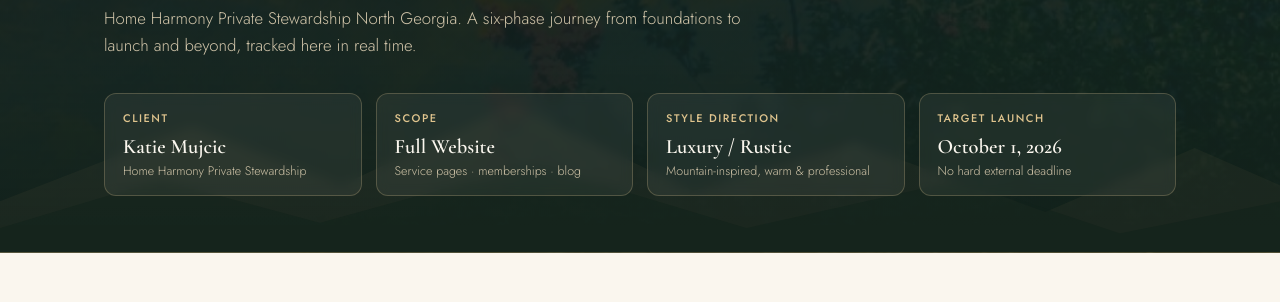
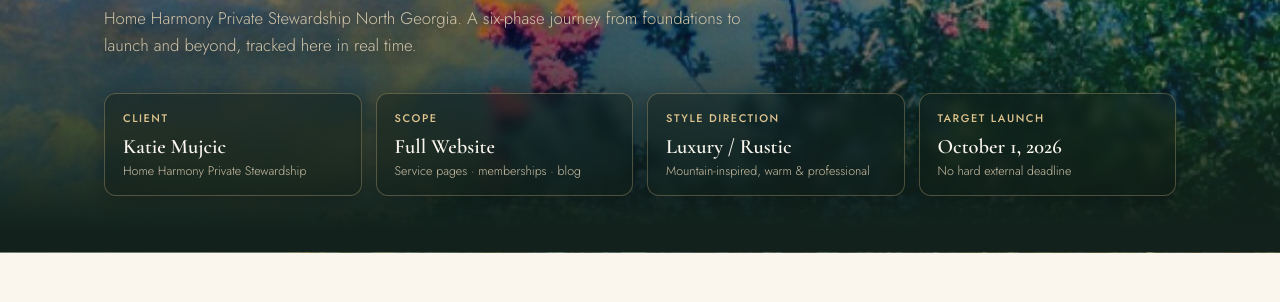
Before and after one commit to HHStewardship/Phase001, a plain HTML site: page index.html in a window 1280 px wide. Shown: the part 296-598 px from the top of the page. Drawn offline with nearby package versions, Linux system fonts and the light colour scheme.

Commit message:
Refactor header styles and update snap card design
Updated header background gradient and adjusted text shadows for better visibility. Modified styles for snap cards and removed unnecessary SVG elements.

```diff
--- a/index.html
+++ b/index.html
@@ -55,18 +55,21 @@
   /* ---------- Header ---------- */
   header.hero{
     background:
-      linear-gradient(180deg, rgba(15,27,21,0.86), rgba(18,33,27,0.93) 65%, var(--forest-950) 96%),
-      repeating-linear-gradient(135deg, rgba(255,255,255,0.02) 0 2px, transparent 2px 40px),
+      linear-gradient(180deg, rgba(12,22,17,0.16), rgba(15,27,21,0.30) 55%, var(--forest-950) 96%),
       url('assets/header-bg.jpg');
-    background-size: cover, cover, cover;
-    background-position: center, center, center 65%;
+    background-size: cover, cover;
+    background-position: center, center 65%;
     color:var(--cream-100);
     padding:64px 0 56px;
     position:relative;
     overflow:hidden;
     border-bottom:1px solid rgba(203,168,108,0.35);
   }
-  .mountain-svg{position:absolute; bottom:-2px; left:0; width:100%; height:auto; opacity:0.5;}
+  header.hero .title,
+  header.hero .subtitle,
+  header.hero .eyebrow{
+    text-shadow: 0 2px 14px rgba(0,0,0,0.55);
+  }
 
   .eyebrow{
     display:inline-flex;align-items:center;gap:10px;
@@ -84,6 +87,7 @@
     margin:0 0 10px;
     letter-spacing:0.01em;
     color:var(--cream-050);
+    text-shadow: 0 2px 18px rgba(0,0,0,0.45);
   }
   .subtitle{
     font-size:1.05rem;
@@ -91,6 +95,7 @@
     max-width:640px;
     margin:0 0 34px;
     font-weight:300;
+    text-shadow: 0 1px 12px rgba(0,0,0,0.4);
   }
 
   .snapshot-grid{
@@ -100,11 +105,12 @@
     position:relative; z-index:1;
   }
   .snap-card{
-    background:rgba(250,246,238,0.06);
-    border:1px solid rgba(223,196,142,0.25);
+    background:rgba(15,27,21,0.42);
+    border:1px solid rgba(223,196,142,0.3);
     border-radius:var(--radius-md);
     padding:16px 18px;
     backdrop-filter:blur(6px);
+    box-shadow: 0 4px 18px rgba(0,0,0,0.25);
   }
   .snap-card .label{
     font-size:11px; text-transform:uppercase; letter-spacing:0.14em;
@@ -320,10 +326,6 @@
 <body>
 
 <header class="hero">
-  <svg class="mountain-svg" viewBox="0 0 1200 160" preserveAspectRatio="none" xmlns="http://www.w3.org/2000/svg">
-    <polygon points="0,160 0,110 180,40 320,95 480,20 650,100 800,55 980,120 1120,60 1200,95 1200,160" fill="rgba(203,168,108,0.10)"/>
-    <polygon points="0,160 0,135 150,90 300,130 500,75 700,135 900,90 1050,140 1200,110 1200,160" fill="rgba(18,33,27,0.55)"/>
-  </svg>
   <div class="wrap">
     <div class="eyebrow"><span class="dot"></span> SATCORP &nbsp;·&nbsp; Project Overview</div>
     <h1 class="title">Home Harmony<br>Phased Development Plan</h1>
@@ -396,6 +398,7 @@
     <div class="assumptions-box">
       <h2>Good to Know</h2>
       <ul>
+        <li>This is a template-based build with full brand customization, not fully custom development from scratch this keeps the timeline efficient without compromising the finished look.</li>
         <li>A feedback turnaround of about 3 business days per review point keeps the project on track; the October 1 launch date can shift if reviews take longer.</li>
         <li>Setting up online payments requires an LLC/EIN and a business bank account getting these in place early in Phase 0 helps keep the whole timeline on schedule.</li>
         <li>Domain choice may affect the preferred email address and any printed materials, so it's worth resolving before brand sign-off.</li>
@@ -422,7 +425,7 @@ const PHASES = [
     intro: "Close out discovery and stand up everything the build depends on.",
     items: [
       "Review and approve this plan together; confirm the site scope in writing.",
-      "<strong>Domain selection and purchase.</strong> Since the preferred email address depends on the domain being available, 3–5 available alternatives will be presented (e.g., homeharmonystewardship.com, harmonyhomenga.com) so one can be locked in early — branding, email, and legal docs all reference it.",
+      "<strong>Domain selection and purchase.</strong> Since the preferred email address depends on the domain being available, 3–5 available alternatives will be presented (e.g., homeharmonystewardship.com, harmonyhomenga.com) so one can be locked in early branding, email, and legal docs all reference it.",
       "Hosting, DNS, SSL, and business email setup on the chosen domain.",
       "Platform setup and password-protected staging environment.",
       "Client input collection: property/area photos or approval to use licensed stock, headshot, service-area town list, and any existing pricing/contract documents referenced during discovery.",
```
